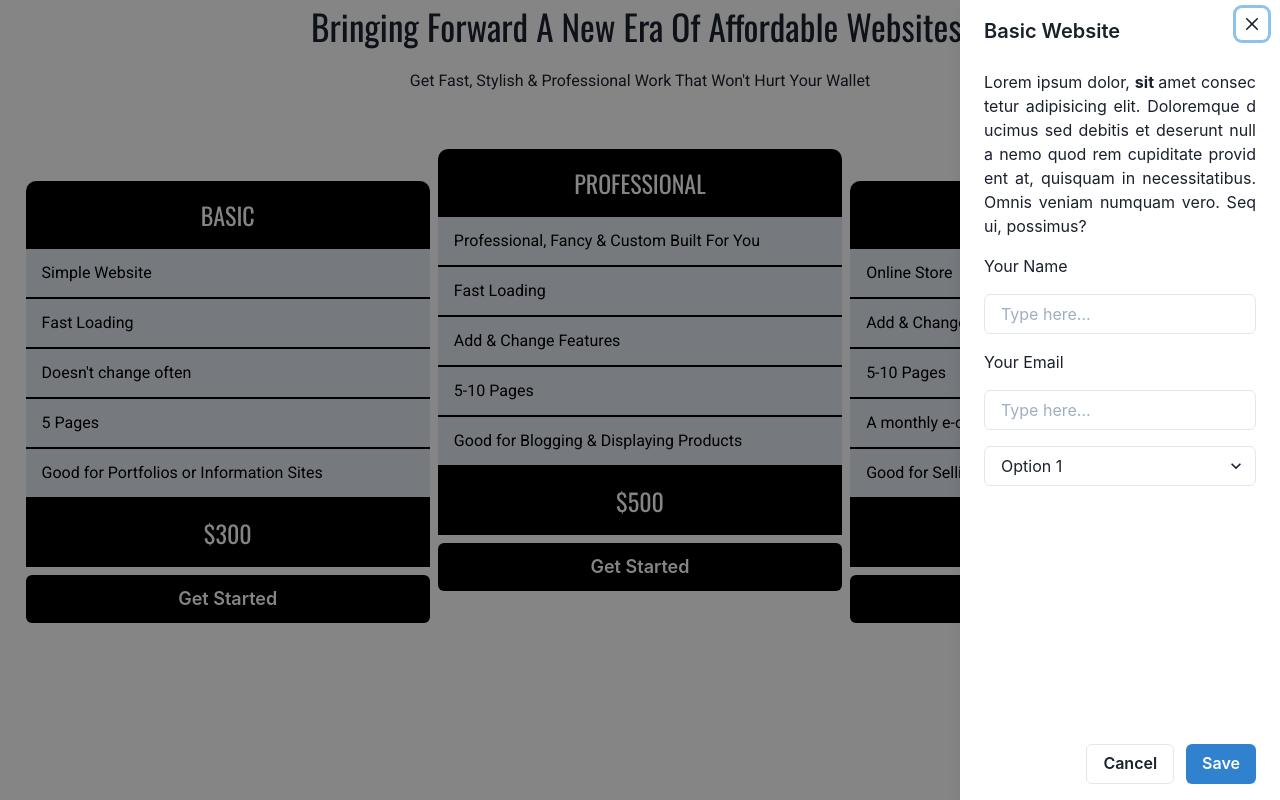
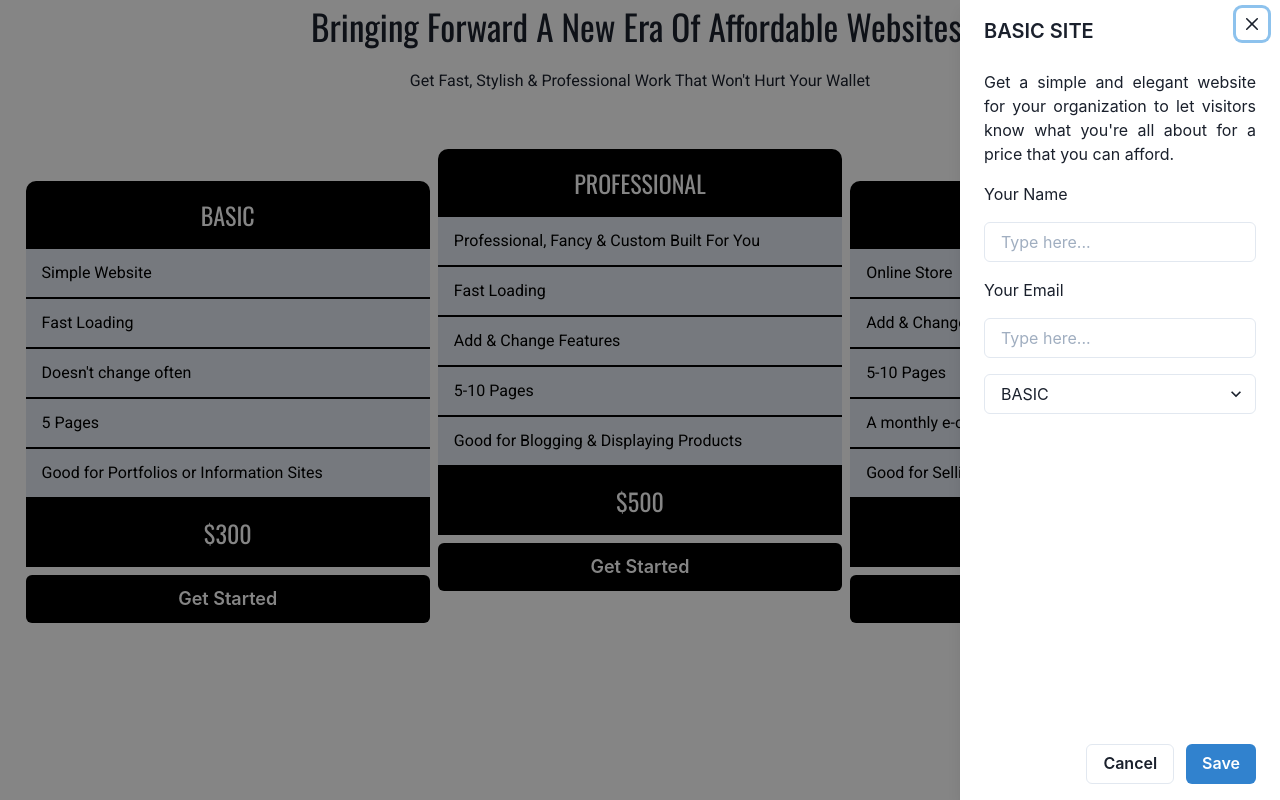
Before and after one commit to rubydevco/rubydev-tempsite, a React (Create React App) app: page /getting-started in a window 1280 px wide. Both pictures are taken after a click on the link "BASIC". Built offline with nearby package versions, Linux system fonts and the light colour scheme.

Commit message:
slider takes in type, type description and auto selects clicked type

```diff
--- a/src/components/GettingStarted/PriceBlock.js
+++ b/src/components/GettingStarted/PriceBlock.js
@@ -58,7 +58,7 @@ const PriceBlock = ({ type }) => {
           </Center>
         </div>
       </Box>
-      <Slider isOpen={isOpen} onClose={onClose} btnR={btnRef} />
+      <Slider isOpen={isOpen} onClose={onClose} btnR={btnRef} type={type} />
     </div>
   );
 };
--- a/src/components/GettingStarted/PriceBlocks.js
+++ b/src/components/GettingStarted/PriceBlocks.js
@@ -4,6 +4,8 @@ import { Grid, Box } from '@chakra-ui/react';
 const PriceBlocks = () => {
   const basicSite = {
     title: 'BASIC',
+    description:
+      "Get a simple and elegant website for your organization to let visitors know what you're all about for a price that you can afford.",
     point1: 'Simple Website',
     point2: 'Fast Loading',
     point3: "Doesn't change often",
@@ -13,6 +15,8 @@ const PriceBlocks = () => {
   };
   const professionalSite = {
     title: 'PROFESSIONAL',
+    description:
+      'Put your organization on the (internet) map with a professional site. Leave your visitors in awe everytime. And be able to update your site without writing code.',
     point1: 'Professional, Fancy & Custom Built For You',
     point2: 'Fast Loading',
     point3: 'Add & Change Features',
@@ -22,6 +26,9 @@ const PriceBlocks = () => {
   };
   const ecommerceSite = {
     title: 'E-COMMERCE',
+    description:
+      "Looking to sell products or services on a site as beautiful as you? We've got you covered." +
+      " We'll make sure to handle everything, so you can focus on running your amazing business",
     point1: 'Online Store',
     point2: 'Add & Change Features',
     point3: '5-10 Pages',
--- a/src/components/GettingStarted/Slider.js
+++ b/src/components/GettingStarted/Slider.js
@@ -12,7 +12,7 @@ import {
   Select,
 } from '@chakra-ui/react';
 
-const Slider = ({ isOpen, onClose, btnRef }) => {
+const Slider = ({ isOpen, onClose, btnRef, type }) => {
   return (
     <>
       <Drawer
@@ -24,30 +24,34 @@ const Slider = ({ isOpen, onClose, btnRef }) => {
         <DrawerOverlay />
         <DrawerContent>
           <DrawerCloseButton />
-          <DrawerHeader>Basic Website</DrawerHeader>
+          <DrawerHeader>{type.title} SITE</DrawerHeader>
 
           <DrawerBody>
             <h2
               style={{
                 textAlign: 'justify',
-                wordBreak: 'break-all',
                 wordWrap: 'break-word',
                 hyphens: 'auto',
               }}
             >
-              Lorem ipsum dolor, <b>sit </b> amet consectetur adipisicing elit.
-              Doloremque ducimus sed debitis et deserunt nulla nemo quod rem
-              cupiditate provident at, quisquam in necessitatibus. Omnis veniam
-              numquam vero. Sequi, possimus?
+              {type.description}
             </h2>
             <Text my={4}>Your Name</Text>
             <Input placeholder='Type here...' />
             <Text my={4}>Your Email</Text>
             <Input placeholder='Type here...' />
             <Select my={4}>
-              <option value='option1'>Option 1</option>
-              <option value='option2'>Option 2</option>
-              <option value='option3'>Option 3</option>
+              <option value={type.title}>{type.title}</option>
+              <option
+                value={type.title === 'PROFESSIONAL' ? 'BASIC' : 'PROFESSIONAL'}
+              >
+                {type.title === 'PROFESSIONAL' ? 'BASIC' : 'PROFESSIONAL'}
+              </option>
+              <option
+                value={type.title === 'E-COMMERCE' ? 'BASIC' : 'E-COMMERCE'}
+              >
+                {type.title === 'E-COMMERCE' ? 'BASIC' : 'E-COMMERCE'}
+              </option>
             </Select>
           </DrawerBody>
 
```
